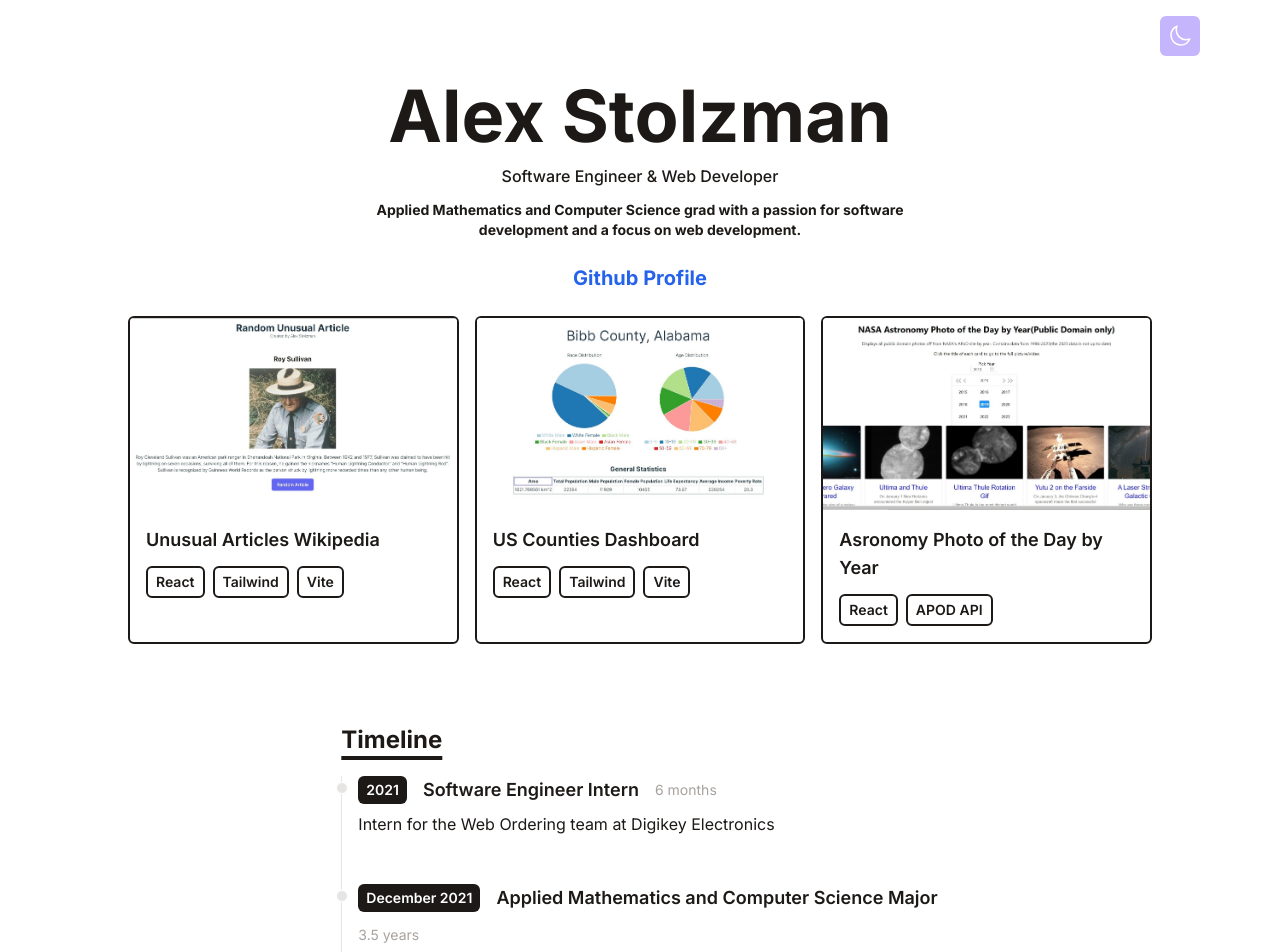
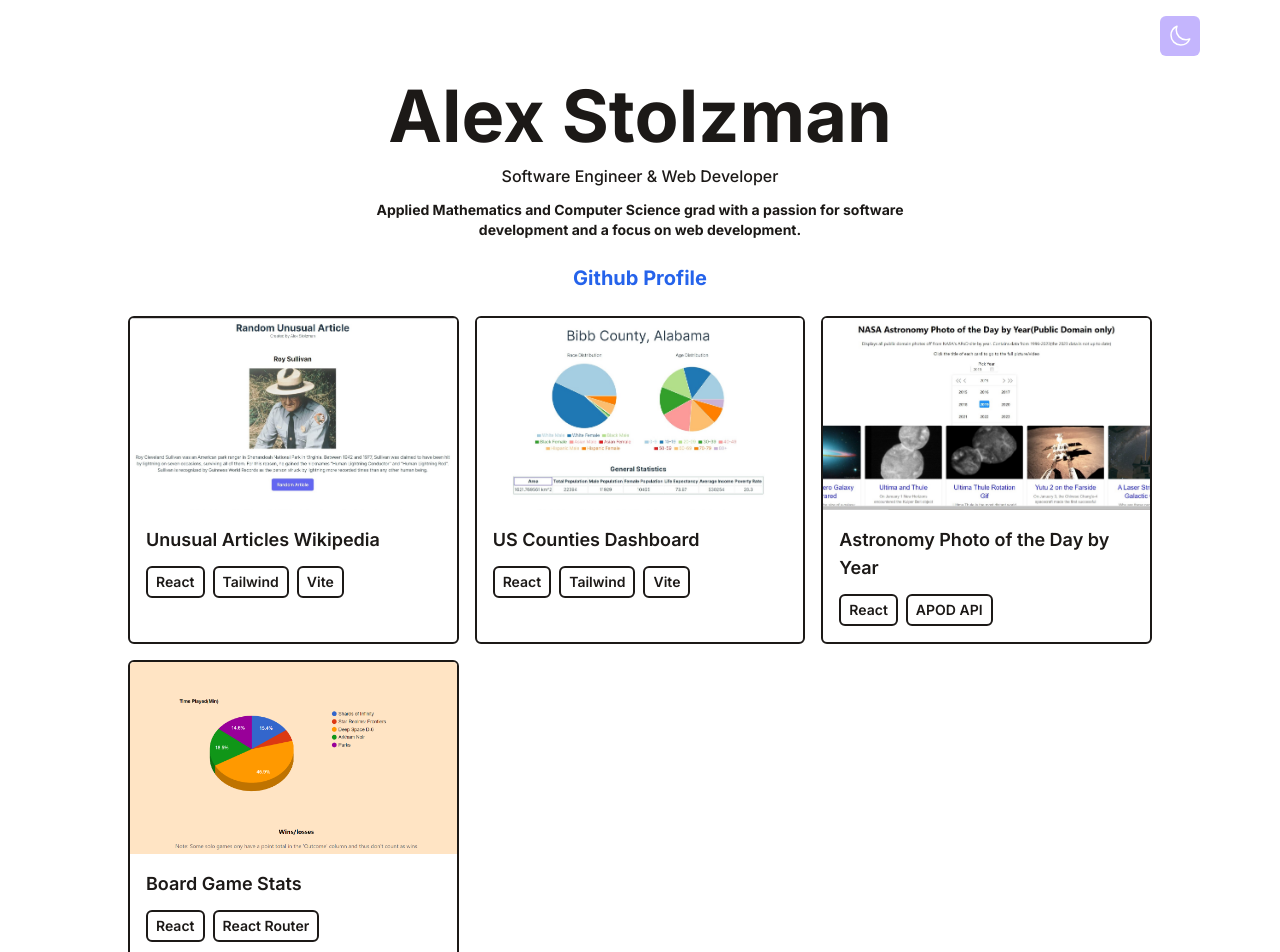
Before and after one commit to alexstolzman/minimal-portfolio, a React (Vite) app: page / in a window 1280 px wide. Shown: the top 952 px of the page. Built offline with nearby package versions, Linux system fonts and the light colour scheme.

Commit message:
Added project

```diff
--- a/src/data/portfolio.js
+++ b/src/data/portfolio.js
@@ -12,9 +12,15 @@ export default [
         link: 'https://github.com/alexstolzman/us-county-dashboard'
     },
       {
-        title: 'Asronomy Photo of the Day by Year',
+        title: 'Astronomy Photo of the Day by Year',
         imgUrl: 'assets/apod.jpg',
         stack: ['React', 'APOD API'],
         link: 'https://github.com/alexstolzman/apod-by-year'
+    },
+     {
+        title: 'Board Game Stats',
+        imgUrl: 'assets/bgstats.png',
+        stack: ['React', 'React Router'],
+        link: 'https://github.com/alexstolzman/board-game-viewer'
     }
 ]
```
Also changed, not shown: public/assets/bgstats.png (added).
